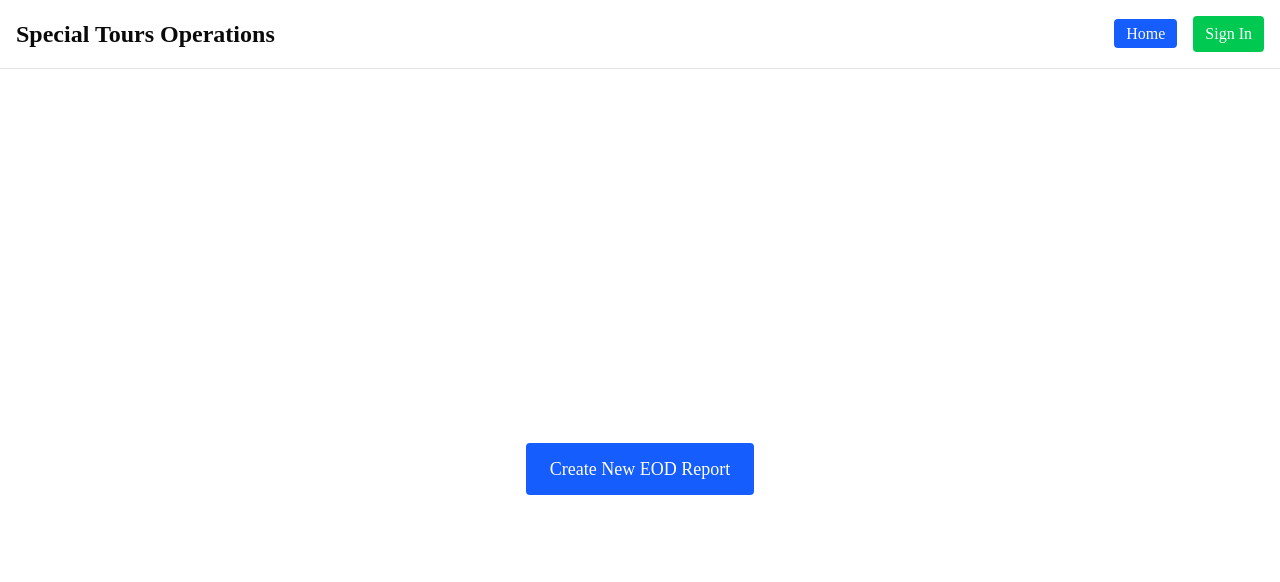
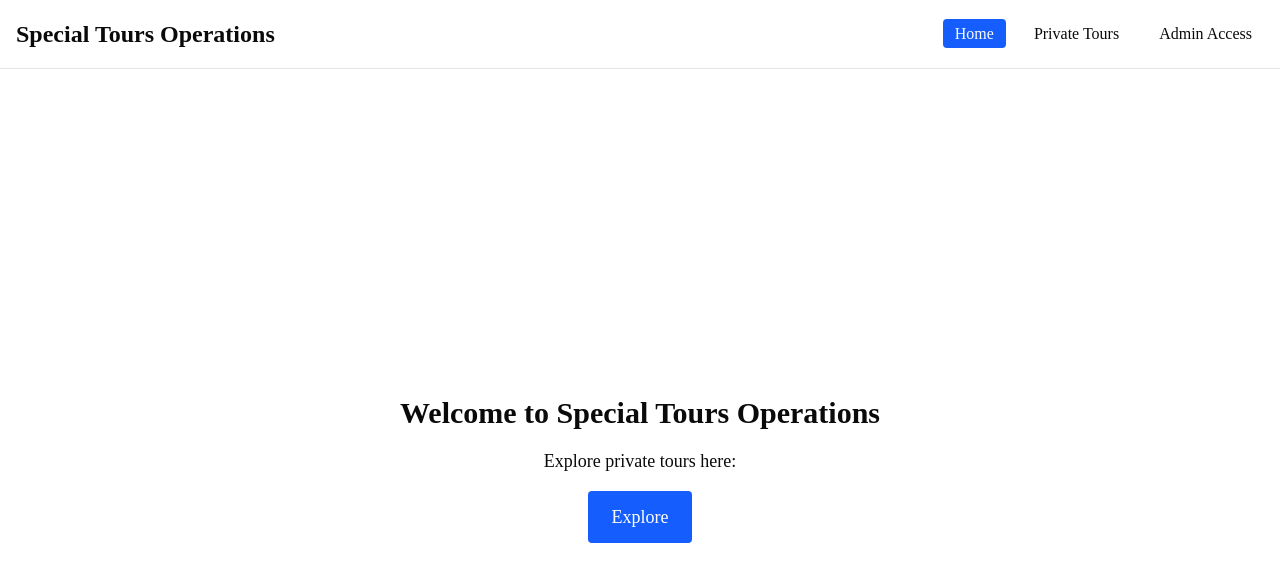
Before and after one commit to G-Mosseater/eodReportSPT, a Next.js app: page / in a window 1280 px wide. Shown: the top 582 px of the page. Built offline with nearby package versions, Linux system fonts and the light colour scheme; no server answers.

Commit message:
privates

```diff
--- a/app/components/navigation/mainNavigation.tsx
+++ b/app/components/navigation/mainNavigation.tsx
@@ -22,26 +22,6 @@ export default function MainNavigation() {
           </h1>
           <div className="md:flex hidden items-center gap-4">
             <NavLinks />
-
-            {session ? (
-              <div className="flex items-center gap-2">
-                <button
-                  onClick={() => signOut({ callbackUrl: "/" })}
-                  className="bg-red-500 hover:bg-red-600 text-white px-3 py-1.5 rounded text-sm lg:text-base transition-colors"
-                >
-                  Sign Out
-                </button>
-              </div>
-            ) : (
-              <button
-                onClick={() =>
-                  signIn("credentials", { redirect: true, callbackUrl: "/" })
-                }
-                className="bg-green-500 hover:bg-green-600 text-white px-3 py-1.5 rounded text-sm lg:text-base transition-colors"
-              >
-                Sign In
-              </button>
-            )}
           </div>
           <button
             className="md:hidden flex flex-col justify-between w-6 h-6 p-1"
@@ -83,7 +63,7 @@ export default function MainNavigation() {
                 signOut({ callbackUrl: "/" });
                 setDrawerOpen(false);
               }}
-              className="mt-6 px-6 py-2 rounded bg-red-500 hover:bg-red-600 text-white font-semibold text-lg transition-all duration-200 transform hover:scale-105"
+              className="bg-red-500 hover:bg-red-600 text-white px-3 py-1.5 rounded text-sm lg:text-base transition-colors"
             >
               Sign Out
             </button>
@@ -93,9 +73,9 @@ export default function MainNavigation() {
                 signIn("credentials", { callbackUrl: "/" });
                 setDrawerOpen(false);
               }}
-              className="mt-6 px-6 py-2 rounded bg-green-500 hover:bg-green-600 text-white font-semibold text-lg transition-all duration-200 transform hover:scale-105"
+              className="text-xl font-semibold text-gray-800 hover:text-primary transition-colors duration-200"
             >
-              Sign In
+              Admin Access
             </button>
           )}
         </nav>
--- a/app/components/navigation/navLink.tsx
+++ b/app/components/navigation/navLink.tsx
@@ -1,10 +1,11 @@
 "use client";
-import { useSession } from "next-auth/react";
+import { signIn, signOut, useSession } from "next-auth/react";
 import Link from "next/link";
 import { usePathname } from "next/navigation";
 
 export default function NavLinks() {
   const pathname = usePathname();
+
   const { data: session } = useSession();
   const linkStyle = (path: string) => {
     if (path === "/") {
@@ -28,19 +29,43 @@ export default function NavLinks() {
           Home
         </Link>
       </li>
-      {session && (
+      <li>
+        <Link href="/privates" className={linkStyle("/privates")}>
+          Private Tours
+        </Link>
+      </li>
+      {session ? (
         <>
+          <li>
+            <Link href="/create" className={linkStyle("/create")}>
+              New EOD Report
+            </Link>
+          </li>
           <li>
             <Link href="/reports" className={linkStyle("/reports")}>
               All Reports
             </Link>
           </li>
           <li>
-            <Link href="/create" className={linkStyle("/create")}>
-              New Report
-            </Link>
+            <button
+              onClick={() => signOut({ callbackUrl: "/" })}
+              className="bg-red-500 hover:bg-red-600 text-white px-3 py-1.5 rounded text-sm lg:text-base transition-colors"
+            >
+              Sign Out
+            </button>
           </li>
         </>
+      ) : (
+        <li>
+          <button
+            onClick={() =>
+              signIn("credentials", { redirect: true, callbackUrl: "/" })
+            }
+            className={linkStyle("/signin")}
+          >
+            Admin Access
+          </button>
+        </li>
       )}
     </ul>
   );
--- a/app/page.tsx
+++ b/app/page.tsx
@@ -1,8 +1,6 @@
 "use client";
-import { useSession } from "next-auth/react";
 import Link from "next/link";
-import { useRouter } from "next/navigation";
-import { useEffect } from "react";
+
 export default function Home() {
   // const { data: session, status } = useSession();
   // const router = useRouter();
@@ -21,12 +19,14 @@ export default function Home() {
   // }
 
   return (
-    <div className="flex items-center justify-center h-screen">
+ <div className="flex flex-col items-center justify-center h-screen gap-4 text-center">
+      <h1 className="text-3xl font-bold">Welcome to Special Tours Operations</h1>
+      <p className="text-lg">Explore private tours here:</p>
       <Link
-        href="/signin"
+        href="/privates"
         className="bg-blue-600 text-white px-6 py-3 rounded text-lg hover:bg-blue-700 transition"
       >
-        Create New EOD Report
+        Explore
       </Link>
     </div>
   );
--- /dev/null
+++ b/app/privates/page.tsx
@@ -0,0 +1,55 @@
+"use client";
+import Link from "next/link";
+
+export default function PrivateTours() {
+  const tours = [
+    {
+      id: 1,
+      name: "Whale Watching",
+      description: "Experience majestic whales up close on a guided tour.",
+    },
+    {
+      id: 2,
+      name: "Northern Lights",
+      description: "Chase the aurora borealis in Iceland’s darkest skies.",
+    },
+    {
+      id: 3,
+      name: "Whale Watching by RIB",
+      description: "Fast and thrilling RIB boat adventure for whale spotting.",
+    },
+    {
+      id: 4,
+      name: "Puffin Tours",
+      description: "See puffins in their natural habitat during summer months.",
+    },
+    {
+      id: 5,
+      name: "Sea Angling",
+      description: "Enjoy a fishing adventure on Icelandic waters.",
+    },
+  ];
+
+  return (
+    <div className="min-h-screen p-8 bg-gray-50">
+      <h1 className="text-3xl font-bold mb-6 text-center">Private Tours</h1>
+      <div className="grid gap-6 md:grid-cols-2 lg:grid-cols-3">
+        {tours.map((tour) => (
+          <div
+            key={tour.id}
+            className="border rounded-lg p-6 bg-white shadow hover:shadow-lg transition"
+          >
+            <h2 className="text-xl font-semibold mb-2">{tour.name}</h2>
+            <p className="text-gray-700 mb-4">{tour.description}</p>
+            <Link
+              href={`/privates`}
+              className="text-blue-600 hover:underline"
+            >
+              Learn More
+            </Link>
+          </div>
+        ))}
+      </div>
+    </div>
+  );
+}
```
